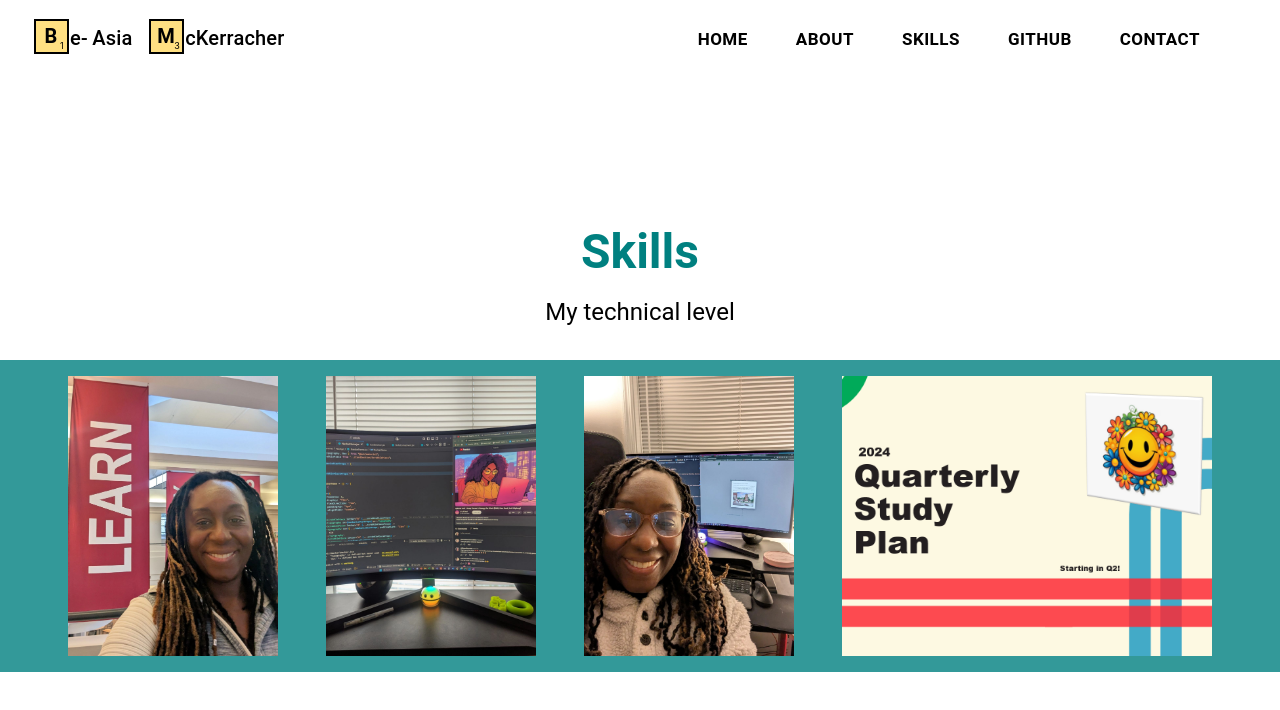
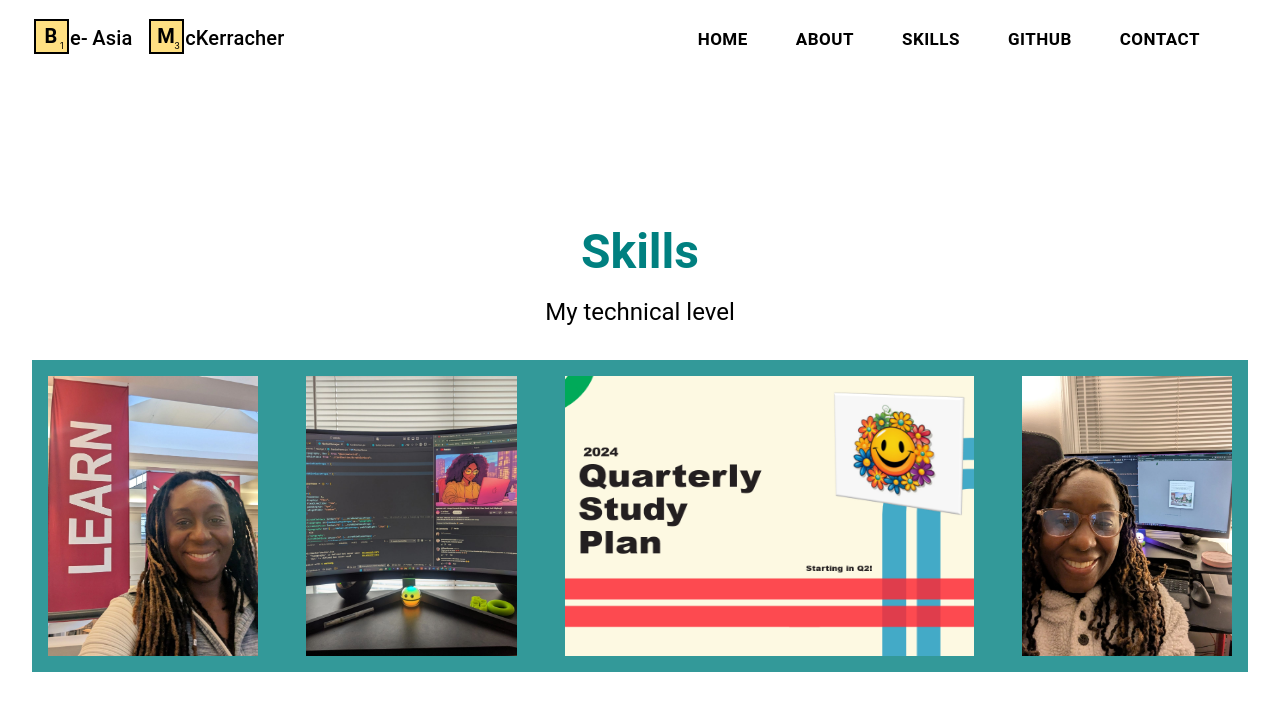
Before and after one commit to amerigirl/website, a React (Create React App) app: page /skillsPage in a window 1280 px wide. Shown: the top 710 px of the page. Built offline with nearby package versions, Linux system fonts and the light colour scheme.

Commit message:
updating skills pic

```diff
--- a/src/Components/SkillsPage/SkillsPage.jsx
+++ b/src/Components/SkillsPage/SkillsPage.jsx
@@ -21,14 +21,15 @@ const SkillsPage = () => {
           height: "35vh",
           gap: "3rem",
           backgroundColor: "primary.light",
+          margin: "0 2rem 0 2rem",
           padding: "1rem",
+
         }}
       >
         <img src="../../../learn.jpg" alt="learning" />
         <img src="../../../frontEndWork.jpg" alt="frontend Work" />
-        <img src="../../../theModal.jpg" alt="the modal pic" />
-        <img width={370}
-        src="../../../studyPlan.png" alt="studyplan slide" />
+                <img width={450} src="../../../studyPlan.png" alt="studyplan slide" />
+<img   src="../../../theModal.jpg" alt="the modal pic" />
       </Box>
     </ThemeProvider>
   );
```
